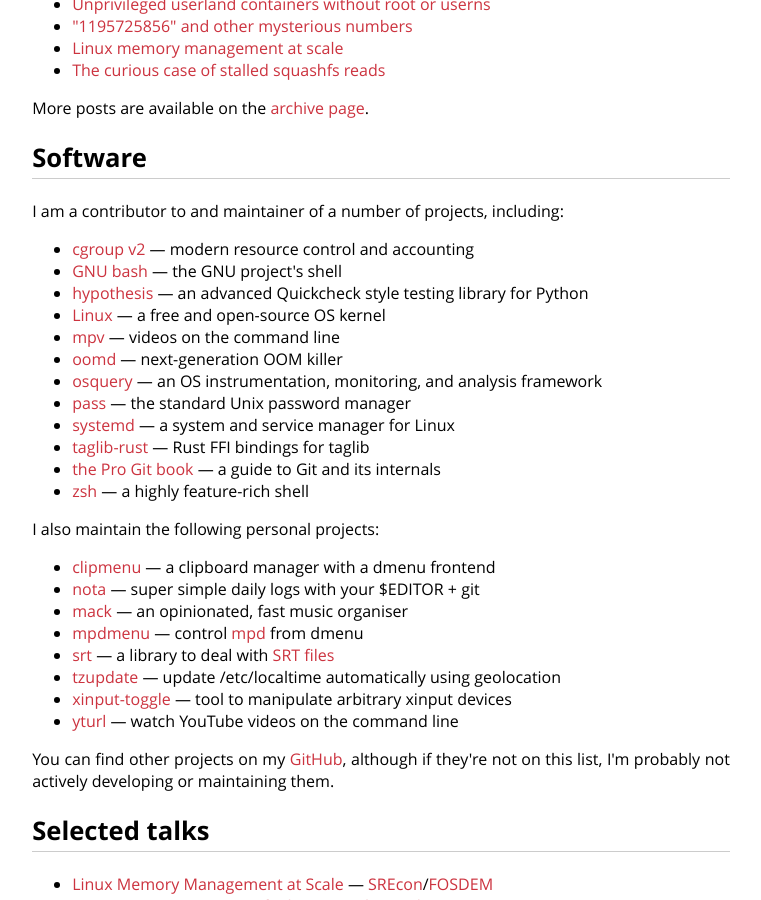
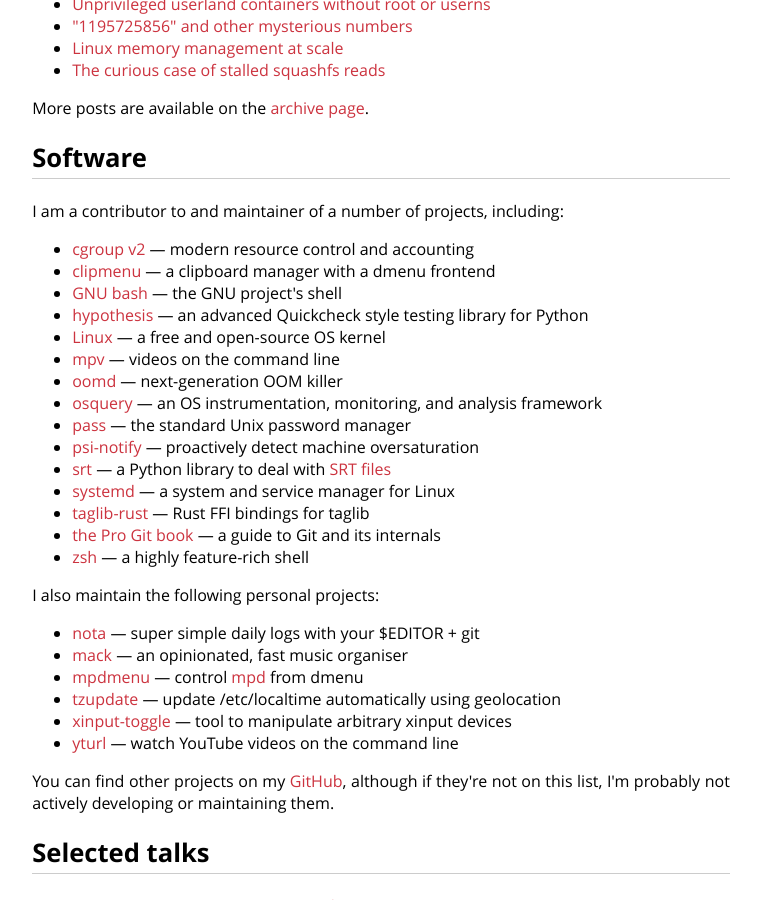
Before and after one commit to cdown/chrisdown.name, a Jekyll site: the page built from index.md, in a window 1280 px wide and 900 px high, scrolled down 428 px. Shown: the whole window, without its empty margins (259-1020 px from the left). Built offline with Jekyll 4.4.1, drawn with Linux system fonts in a browser that asks for light colours; part of the change alters nothing that is shown.

Commit message:
Add psi-notify to projects

```diff
--- a/index.md
+++ b/index.md
@@ -39,6 +39,7 @@ More posts are available on the [archive page](/archive.html).
 I am a contributor to and maintainer of a number of projects, including:
 
 - [cgroup v2](https://www.youtube.com/watch?v=ikZ8_mRotT4) — modern resource control and accounting
+- [clipmenu](https://github.com/cdown/clipmenu) — a clipboard manager with a dmenu frontend
 - [GNU bash](https://www.gnu.org/software/bash/) — the GNU project's shell
 - [hypothesis](https://github.com/DRMacIver/hypothesis) — an advanced Quickcheck style testing library for Python
 - [Linux](https://lore.kernel.org/patchwork/project/lkml/list/?series=&submitter=25468&state=*&q=&archive=&delegate=) — a free and open-source OS kernel
@@ -46,6 +47,8 @@ I am a contributor to and maintainer of a number of projects, including:
 - [oomd](https://github.com/facebookincubator/oomd) — next-generation OOM killer
 - [osquery](https://github.com/facebook/osquery) — an OS instrumentation, monitoring, and analysis framework
 - [pass](https://www.passwordstore.org/) — the standard Unix password manager
+- [psi-notify](https://github.com/cdown/psi-notify) — proactively detect machine oversaturation
+- [srt](https://github.com/cdown/srt) — a Python library to deal with [SRT files][]
 - [systemd](https://github.com/systemd/systemd) — a system and service manager for Linux
 - [taglib-rust](https://github.com/ebassi/taglib-rust) — Rust FFI bindings for taglib
 - [the Pro Git book](https://git-scm.com/book/en/v2) — a guide to Git and its internals
@@ -53,13 +56,10 @@ I am a contributor to and maintainer of a number of projects, including:
 
 I also maintain the following personal projects:
 
-- [clipmenu](https://github.com/cdown/clipmenu) — a clipboard manager with a
-  dmenu frontend
 - [nota](https://github.com/cdown/nota) — super simple daily logs with
   your $EDITOR + git
 - [mack](https://github.com/cdown/mack) — an opinionated, fast music organiser
 - [mpdmenu](https://github.com/cdown/mpdmenu) — control [mpd][] from dmenu
-- [srt](https://github.com/cdown/srt) — a library to deal with [SRT files][]
 - [tzupdate](https://github.com/cdown/tzupdate) — update /etc/localtime
   automatically using geolocation
 - [xinput-toggle](https://github.com/cdown/xinput-toggle) — tool to manipulate
```
